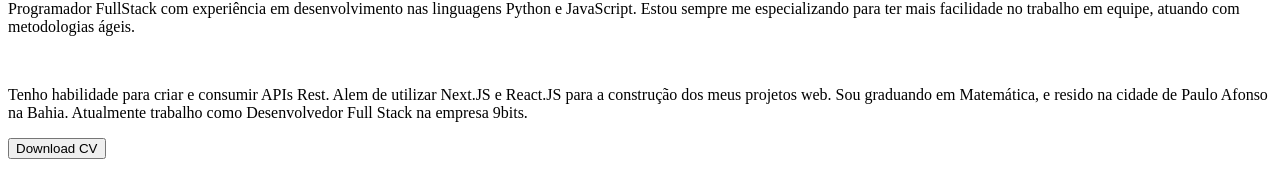
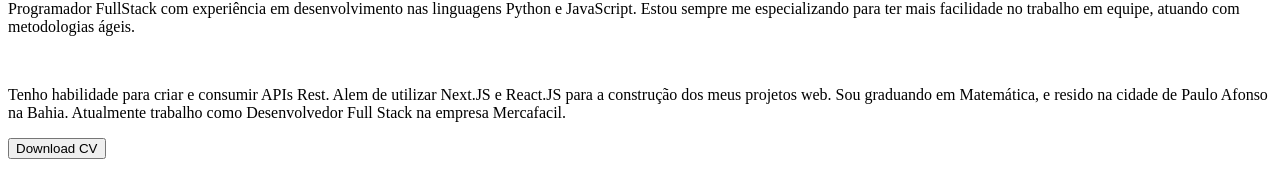
Before and after one commit to FVitor7/Next.JS-and-React-Portfolio, a Next.js app: page / in a window 1280 px wide. Shown: the part 428-604 px from the top of the page. Built offline with nearby package versions, Linux system fonts and the light colour scheme.

Commit message:
Update index.jsx

```diff
--- a/src/components/about/index.jsx
+++ b/src/components/about/index.jsx
@@ -16,7 +16,7 @@ export default function About() {
                         Alem de utilizar Next.JS e React.JS para a construção dos meus projetos web.
 
                         Sou graduando em Matemática, e resido na cidade de Paulo Afonso na Bahia.
-                        Atualmente trabalho como Desenvolvedor Full Stack na empresa 9bits.
+                        Atualmente trabalho como Desenvolvedor Full Stack na empresa Mercafacil.
                 </p>
                 </div>
 
```
